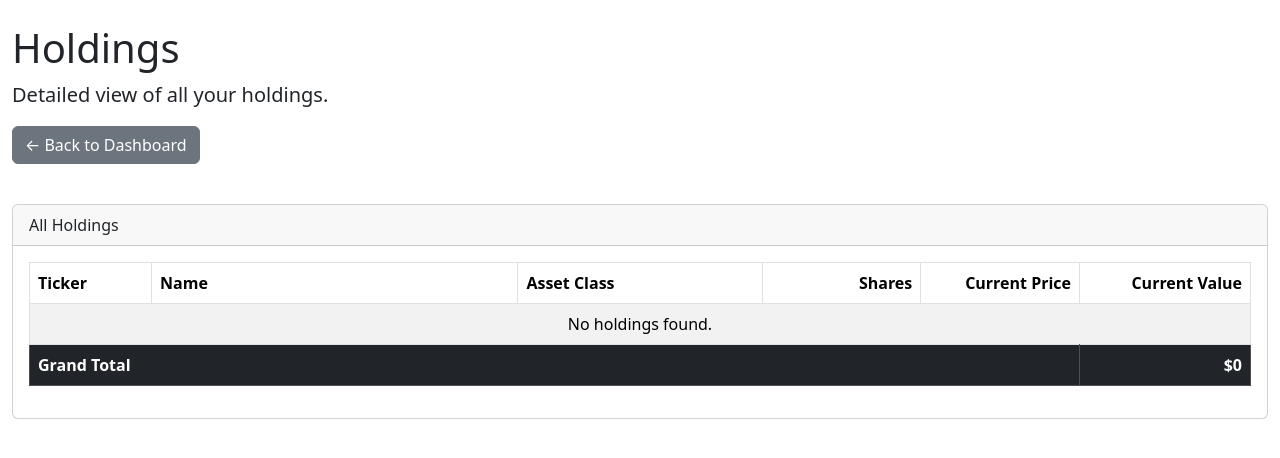
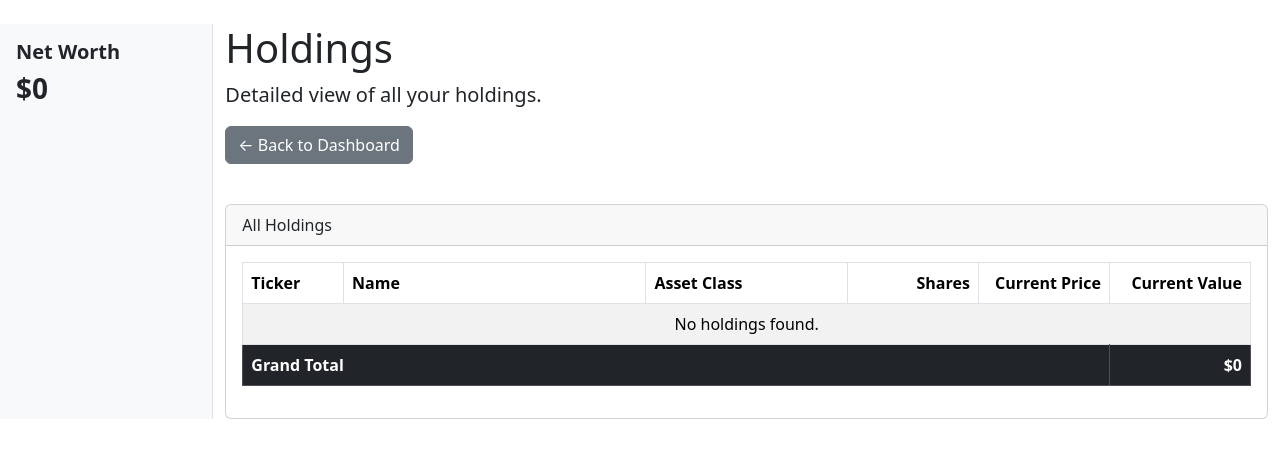
Before and after one commit to charlesbeck3/cb3portfolio, a Django app: page /holdings/ in a window 1280 px wide. Shown: the part 56-514 px from the top of the page. Run offline with Django 5.2, Linux system fonts and the light colour scheme; the visitor is signed in with stand-in values (Sample User, id 1); data comes from the database, SQL or seed files in the repository; data that the repository does not hold is empty.

Commit message:
feat: add sidebar to holdings page

```diff
--- a/portfolio/templates/portfolio/holdings.html
+++ b/portfolio/templates/portfolio/holdings.html
@@ -4,6 +4,15 @@
 {% block title %}Holdings - Portfolio Manager{% endblock %}
 
 {% block content %}
+<div class="dashboard-content">
+<div class="row">
+    <!-- Sidebar Column -->
+    <div class="col-md-2 d-none d-md-block px-0">
+        {% include "portfolio/sidebar.html" %}
+    </div>
+
+    <!-- Main Content Column -->
+    <div class="col-md-10">
         <div class="row">
             <div class="col-md-12">
                 <h1>Holdings</h1>
@@ -73,4 +82,7 @@
                 </div>
             </div>
         </div>
+    </div>
+</div>
+</div>
 {% endblock %}
--- a/portfolio/views.py
+++ b/portfolio/views.py
@@ -29,4 +29,5 @@ class HoldingsView(LoginRequiredMixin, TemplateView):
     def get_context_data(self, **kwargs: Any) -> dict[str, Any]:
         context = super().get_context_data(**kwargs)
         context.update(PortfolioSummaryService.get_holdings_by_category(self.request.user))
+        context['sidebar_data'] = PortfolioSummaryService.get_account_summary(self.request.user)
         return context
```
Lines whose indentation alone changed are shown as unchanged.
